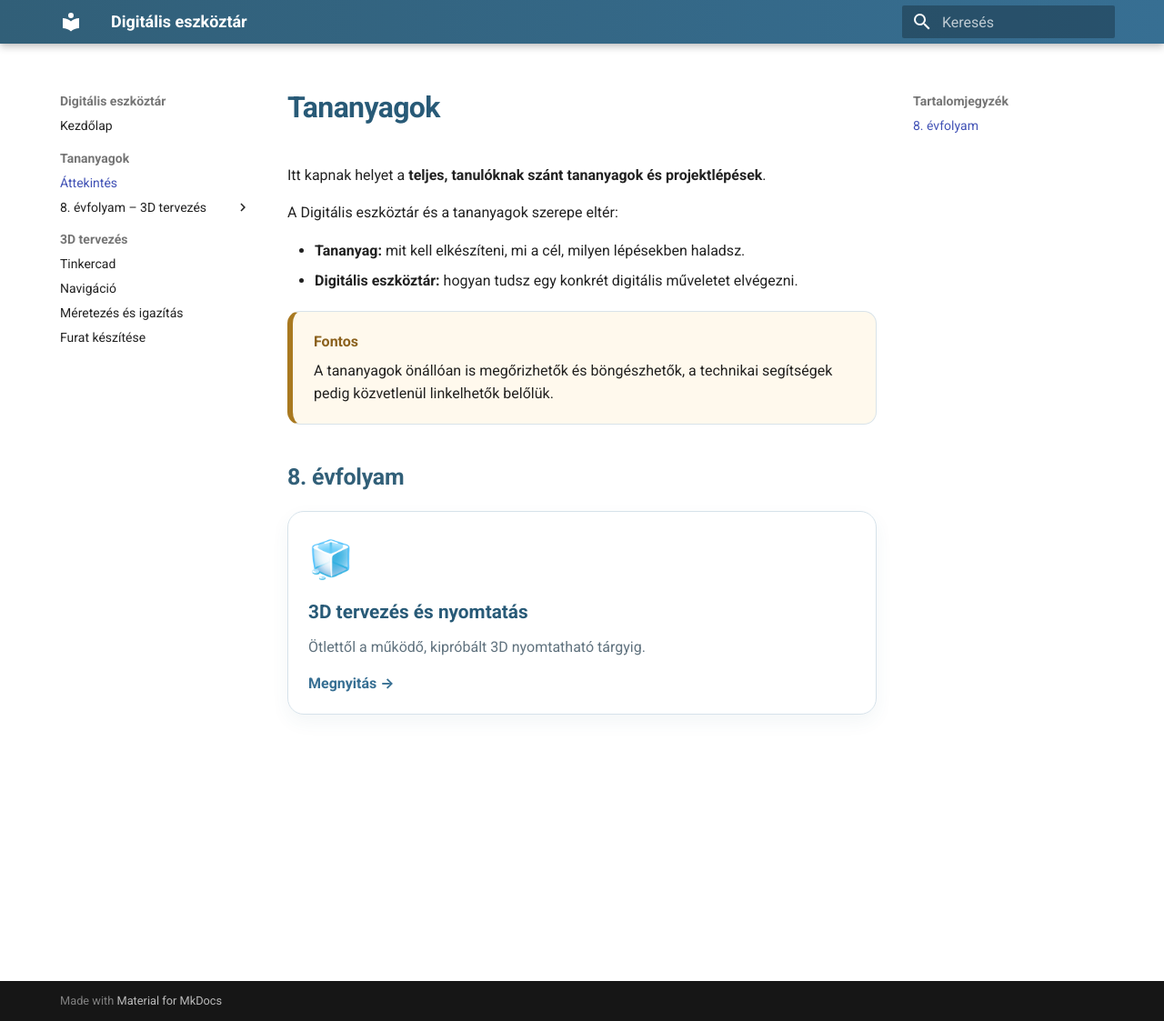
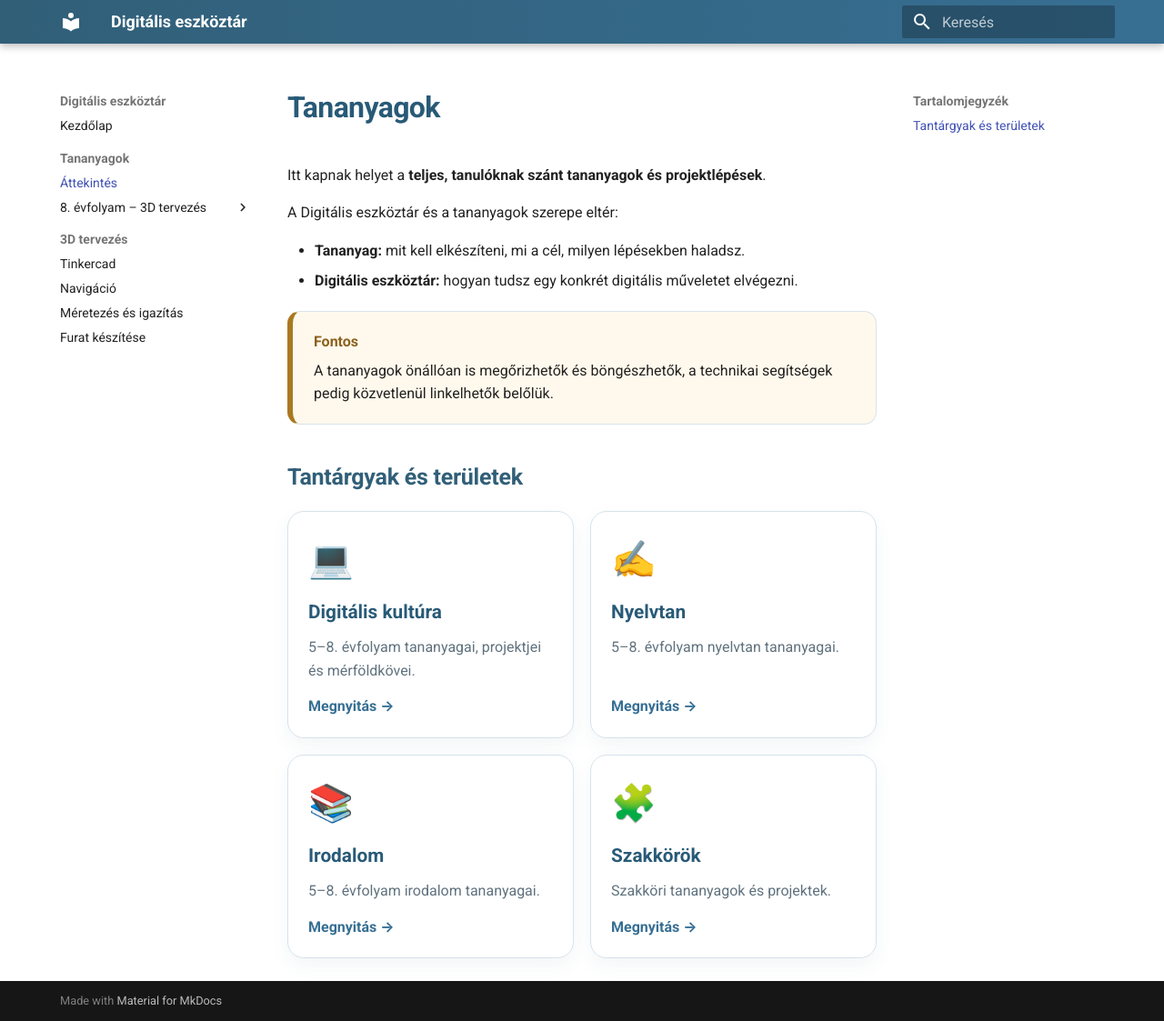
Before and after one commit to bsuszter/digitalis-eszkoztar, an MkDocs documentation site: the page built from docs/tananyagok/index.md, in a window 1280 px wide and 1123 px high. Shown: the whole window at 91% size. Built offline with MkDocs 1.6.1 and Material for MkDocs 9.7.7, drawn with Linux system fonts in a browser that asks for light colours.

Commit message:
Restructure curriculum landing page by subject

```diff
--- a/docs/tananyagok/index.md
+++ b/docs/tananyagok/index.md
@@ -12,13 +12,34 @@ A Digitális eszköztár és a tananyagok szerepe eltér:
   <span>A tananyagok önállóan is megőrizhetők és böngészhetők, a technikai segítségek pedig közvetlenül linkelhetők belőlük.</span>
 </div>
 
-## 8. évfolyam
+## Tantárgyak és területek
 
 <div class="tool-grid">
-  <a class="tool-card" href="8-evfolyam/3d-tervezes/">
-    <span class="tool-icon">🧊</span>
-    <strong>3D tervezés és nyomtatás</strong>
-    <span>Ötlettől a működő, kipróbált 3D nyomtatható tárgyig.</span>
+  <a class="tool-card" href="digitalis-kultura/">
+    <span class="tool-icon">💻</span>
+    <strong>Digitális kultúra</strong>
+    <span>5–8. évfolyam tananyagai, projektjei és mérföldkövei.</span>
+    <span class="tool-link">Megnyitás →</span>
+  </a>
+
+  <a class="tool-card" href="nyelvtan/">
+    <span class="tool-icon">✍️</span>
+    <strong>Nyelvtan</strong>
+    <span>5–8. évfolyam nyelvtan tananyagai.</span>
+    <span class="tool-link">Megnyitás →</span>
+  </a>
+
+  <a class="tool-card" href="irodalom/">
+    <span class="tool-icon">📚</span>
+    <strong>Irodalom</strong>
+    <span>5–8. évfolyam irodalom tananyagai.</span>
+    <span class="tool-link">Megnyitás →</span>
+  </a>
+
+  <a class="tool-card" href="szakkorok/">
+    <span class="tool-icon">🧩</span>
+    <strong>Szakkörök</strong>
+    <span>Szakköri tananyagok és projektek.</span>
     <span class="tool-link">Megnyitás →</span>
   </a>
 </div>
```
